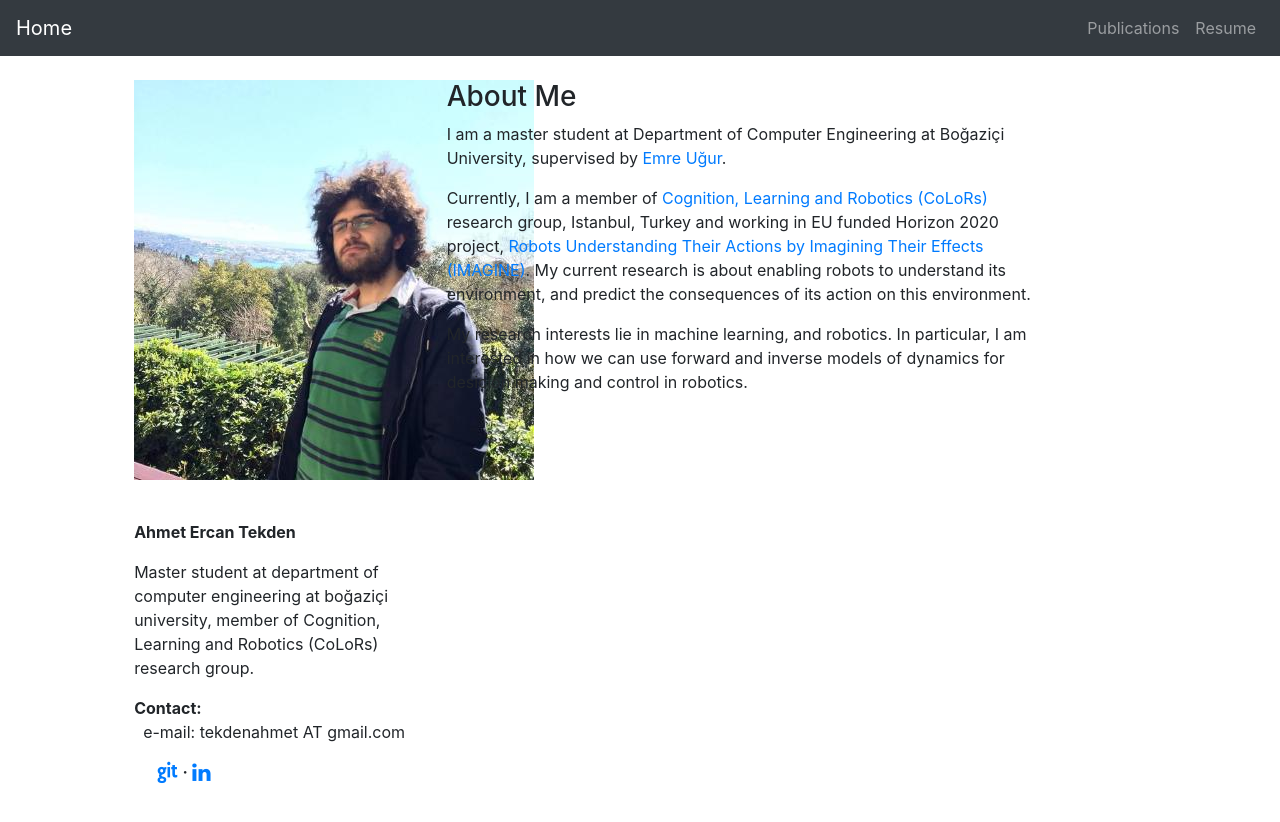
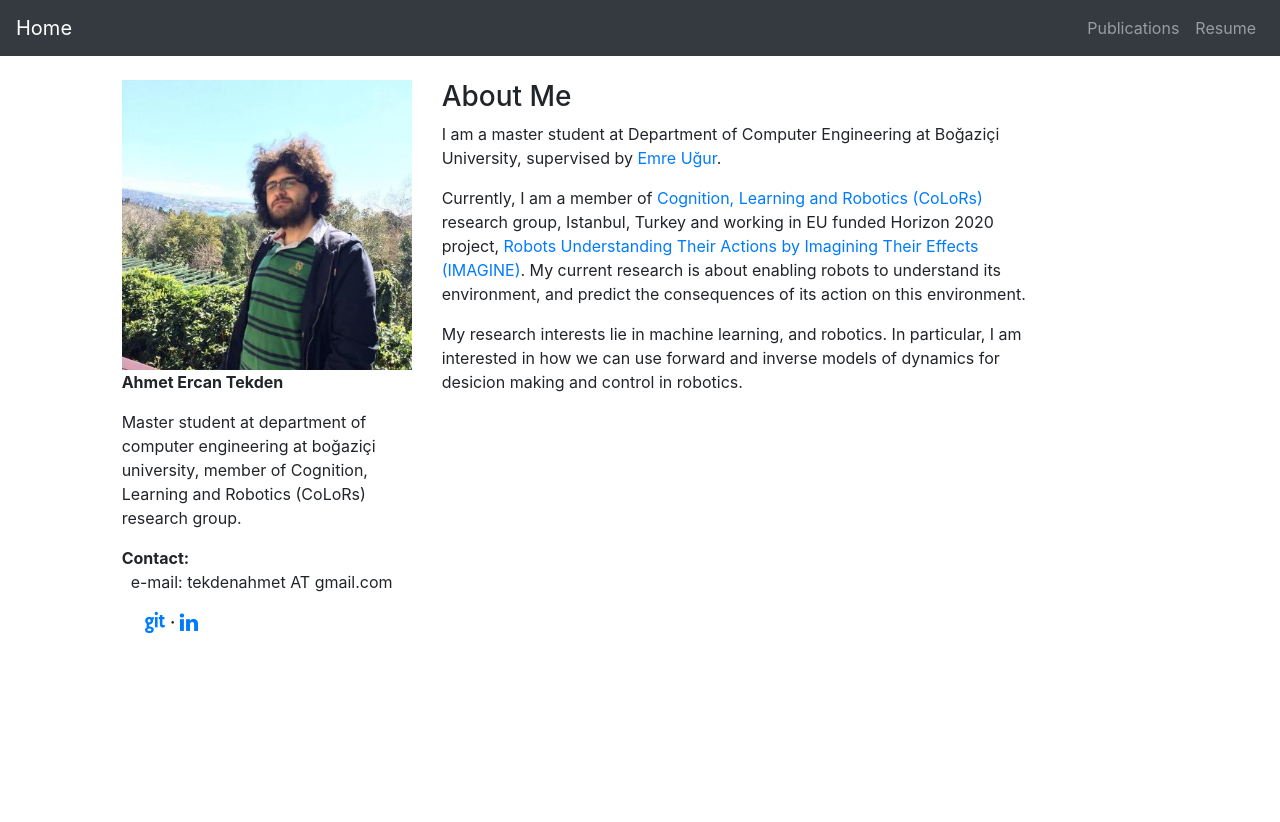
Before and after one commit to Fzaero/Fzaero.github.io, a Jekyll site: the page built from index.html, in a window 1280 px wide. Shown: the top 822 px of the page. Built offline with Jekyll 4.4.1, drawn with Linux system fonts in a browser that asks for light colours.

Commit message:
image autoscaling

```diff
--- a/_includes/profile.html
+++ b/_includes/profile.html
@@ -1,6 +1,4 @@
-<div>
-
-        <p><img src="/assets/images/Me.jpeg"/></p><br>
+<img class="img-fluid" src="/assets/images/Me.jpeg"/><br>
 <p><strong>Ahmet Ercan Tekden</strong> </p>
 <p>
         Master student at department of computer engineering at boğaziçi university, member of Cognition, Learning and Robotics (CoLoRs) research group.
@@ -12,7 +10,3 @@
 &nbsp;&nbsp;&nbsp;&nbsp;
 <a href="https://github.com/Fzaero"><i class="fa fa-git fa-lg"></i></a> <strong>·</strong>
 <a href="https://www.linkedin.com/in/ahmet-tekden-5a9b38aa/"><i class="fa fa-linkedin fa-lg"></i></a> <br>
-
-
-
-</div>
--- a/_layouts/default.html
+++ b/_layouts/default.html
@@ -9,11 +9,10 @@
 
   </head>
   <body>
-
     {% include navigation.html %}
     <br>
     <div class="container-fluid">
-        <div class="row m-0">
+        <div class="row">
             <div class="col-xs-1 col-sm-1 col-md-1 col-lg-1 col-1">
             </div>
             <div class="col-xs-3 col-sm-3 col-md-3 col-lg-3 col-3">
```
Lines whose indentation alone changed are shown as unchanged.
